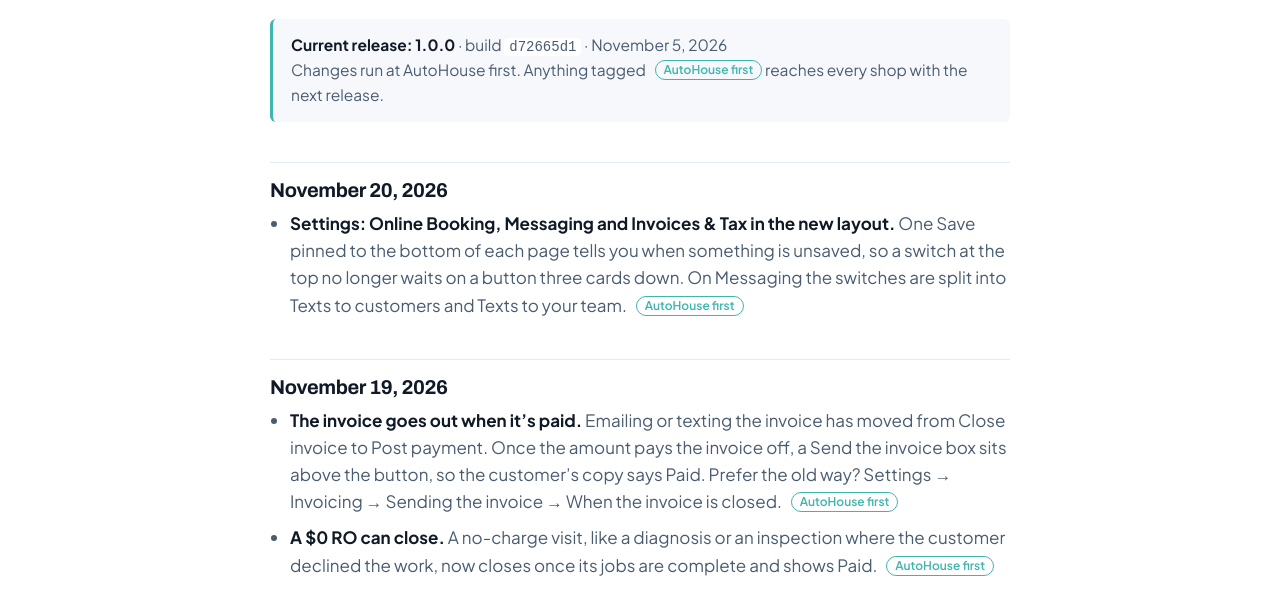
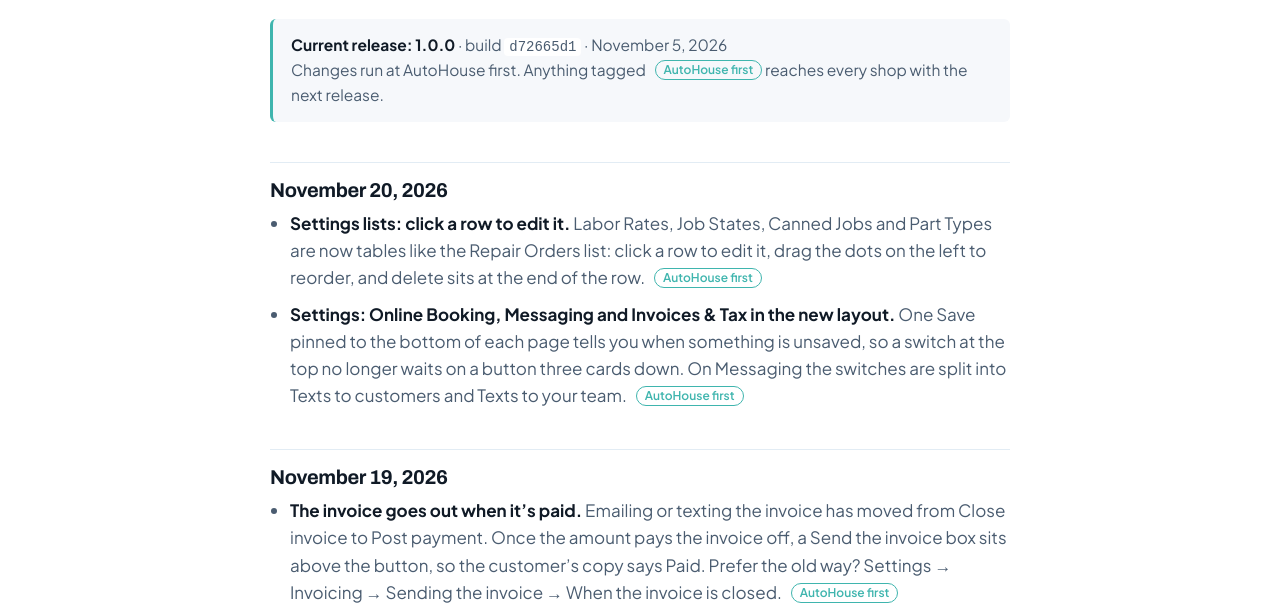
Before and after one commit to josephsprandel/roengine-web, a plain HTML site: page changelog/index.html in a window 1280 px wide. Shown: the part 198-803 px from the top of the page. Drawn offline with Linux system fonts and the light colour scheme.

Commit message:
changelog: settings lists are tables
Co-Authored-By: Claude Opus 5.5 <noreply@anthropic.com>

```diff
--- a/changelog/index.html
+++ b/changelog/index.html
@@ -71,6 +71,7 @@ Changes run at AutoHouse first. Anything tagged <span class="tag">AutoHouse firs
 
 <h2>November 20, 2026</h2>
 <ul>
+<li><b>Settings lists: click a row to edit it.</b> Labor Rates, Job States, Canned Jobs and Part Types are now tables like the Repair Orders list: click a row to edit it, drag the dots on the left to reorder, and delete sits at the end of the row. <span class="tag">AutoHouse first</span></li>
 <li><b>Settings: Online Booking, Messaging and Invoices &amp; Tax in the new layout.</b> One Save pinned to the bottom of each page tells you when something is unsaved, so a switch at the top no longer waits on a button three cards down. On Messaging the switches are split into Texts to customers and Texts to your team. <span class="tag">AutoHouse first</span></li>
 </ul>
 
```
